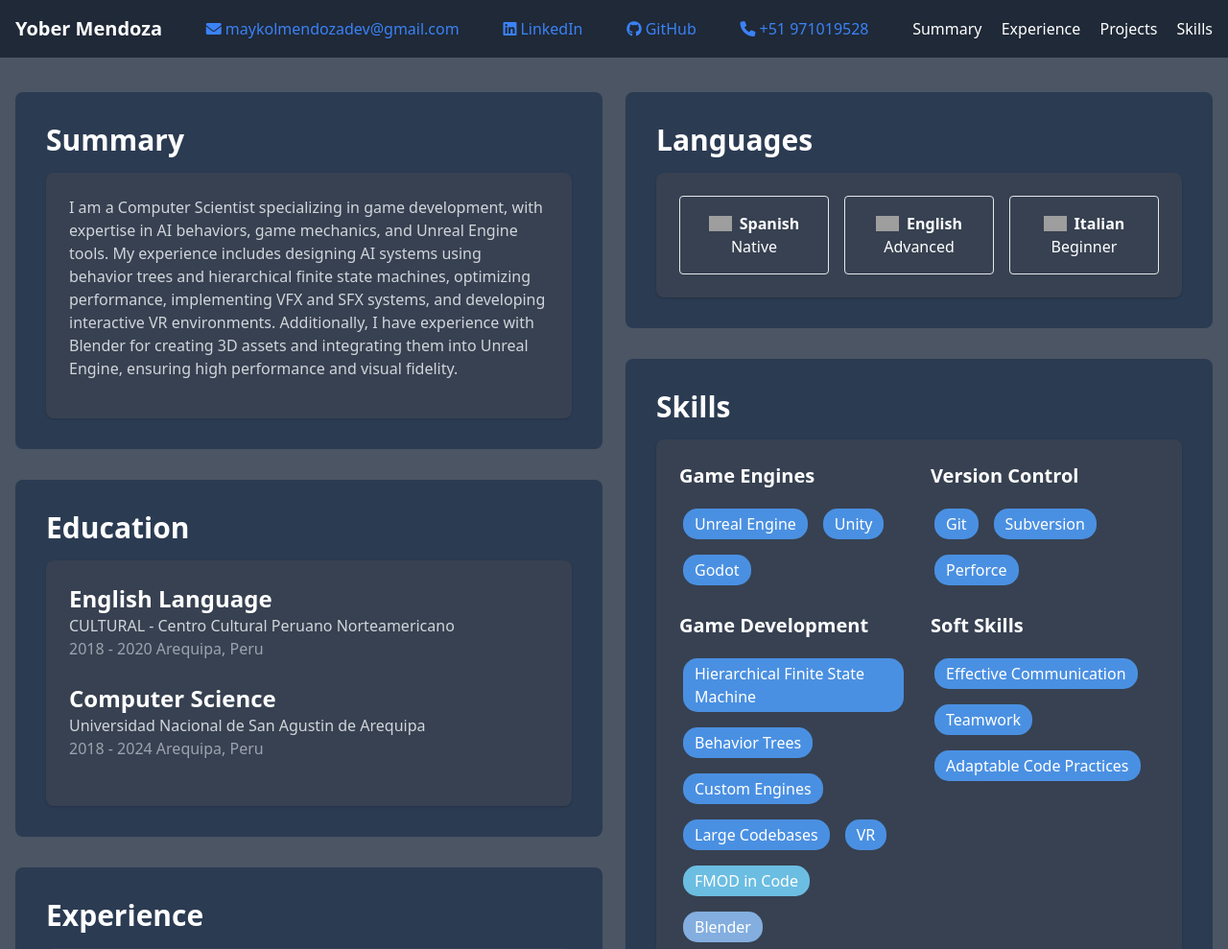
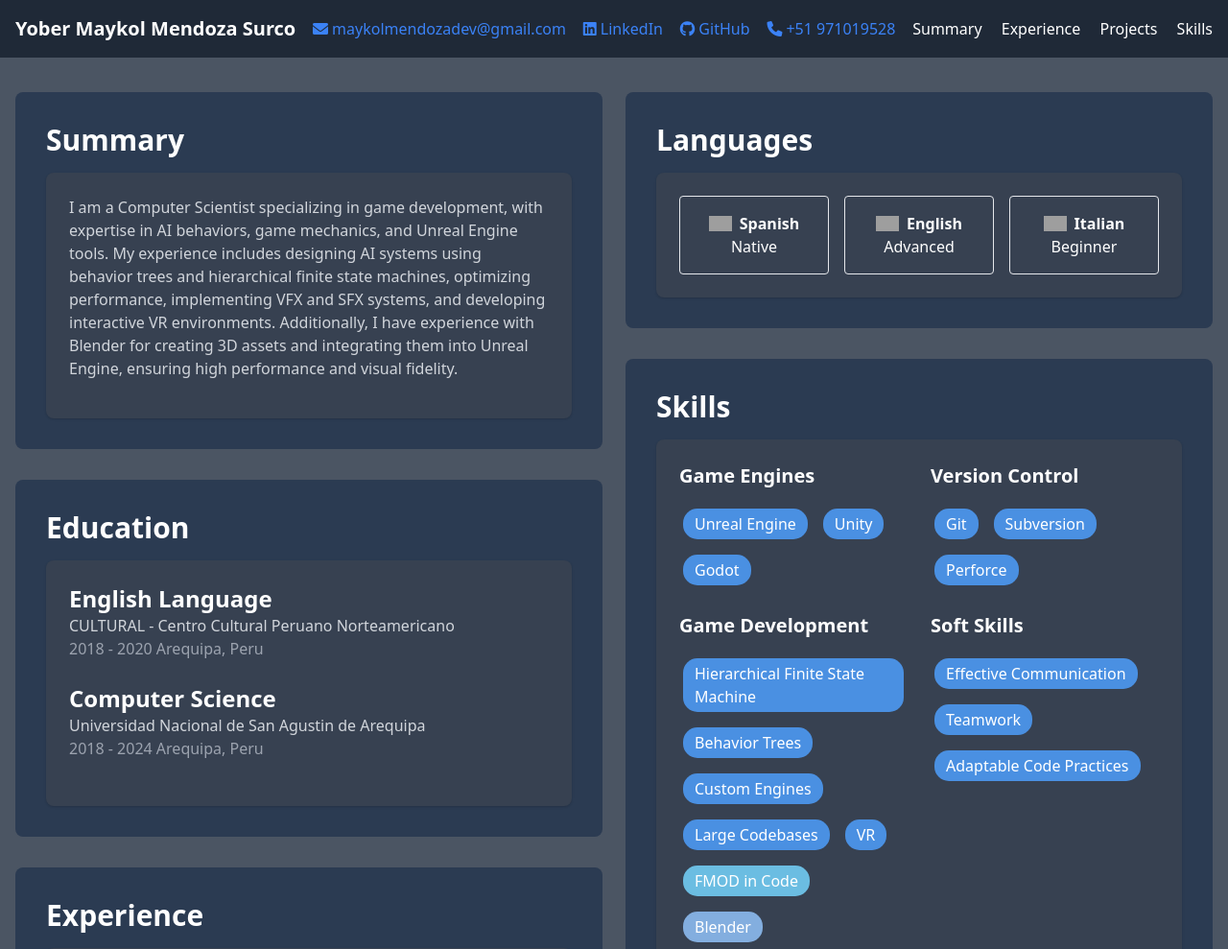
Before and after one commit to YoberM/YoberM.github.io, a plain HTML site: page index.html in a window 1280 px wide. Shown: the top 989 px of the page at 96% size. Drawn offline with nearby package versions, Linux system fonts and the light colour scheme; grey boxes are pictures that could not be loaded.

Commit message:
Update index.html

```diff
--- a/index.html
+++ b/index.html
@@ -74,7 +74,7 @@
 <body class="bg-gray-600">
     <nav class="bg-gray-800 text-white p-4 fixed w-full top-0 z-50">
         <div class="container mx-auto flex justify-between items-center">
-            <h1 class="text-xl font-bold">Yober Mendoza</h1>
+            <h1 class="text-xl font-bold">Yober Maykol Mendoza Surco</h1>
 
             <a href="mailto:maykolmendozadev@gmail.com" class="text-blue-500 flex items-center">
                 <i class="fas fa-envelope fa-1x mr-1"></i>
```
